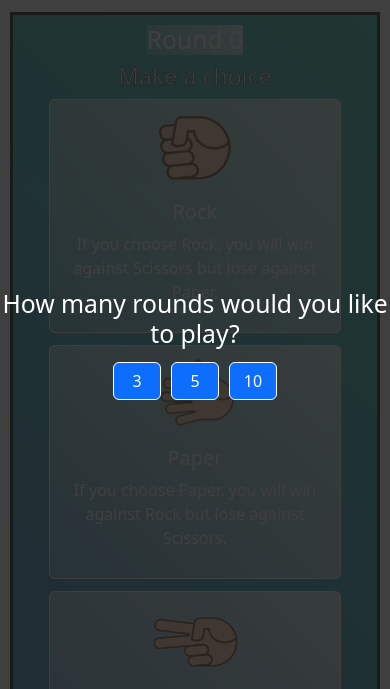
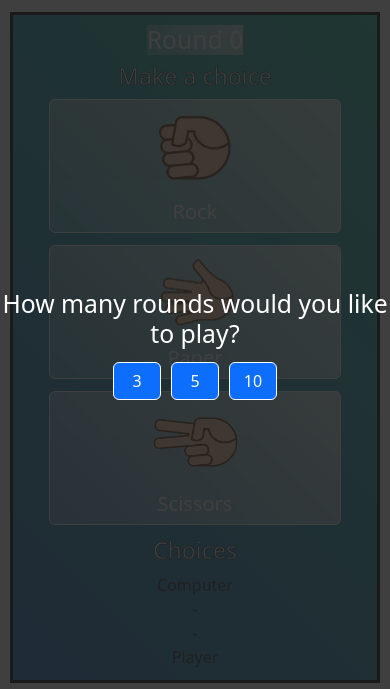
Before and after one commit to Stephi-x3/game_rock-paper-scissors, a plain HTML site: page interface.html in a window 390 px wide. Shown: the part 75-764 px from the top of the page. Drawn offline with nearby package versions, Linux system fonts and the light colour scheme.

Commit message:
breakpoints

```diff
--- a/interface.html
+++ b/interface.html
@@ -42,7 +42,7 @@
               </div>
               <div class="card-body">
                 <h5 class="card-title">Rock</h5>
-                <p class="card-text">If you choose Rock, you will win against Scissors but lose against Paper.</p>
+                <p class="card-text d-none d-md-block">If you choose Rock, you will win against Scissors but lose against Paper.</p>
               </div>
             </div>
             <div class="card" id="paper-card">
@@ -52,7 +52,7 @@
               </div>
               <div class="card-body">
                 <h5 class="card-title">Paper</h5>
-                <p class="card-text">If you choose Paper, you will win against Rock but lose against Scissors.</p>
+                <p class="card-text d-none d-md-block">If you choose Paper, you will win against Rock but lose against Scissors.</p>
               </div>
             </div>
             <div class="card" id="scissors-card">
@@ -62,7 +62,7 @@
               </div>
               <div class="card-body">
                 <h5 class="card-title">Scissors</h5>
-                <p class="card-text">If you choose Scissors, you will win against Paper but lose against Rock.</p>
+                <p class="card-text d-none d-md-block">If you choose Scissors, you will win against Paper but lose against Rock.</p>
               </div>
             </div>
           </div>
```
